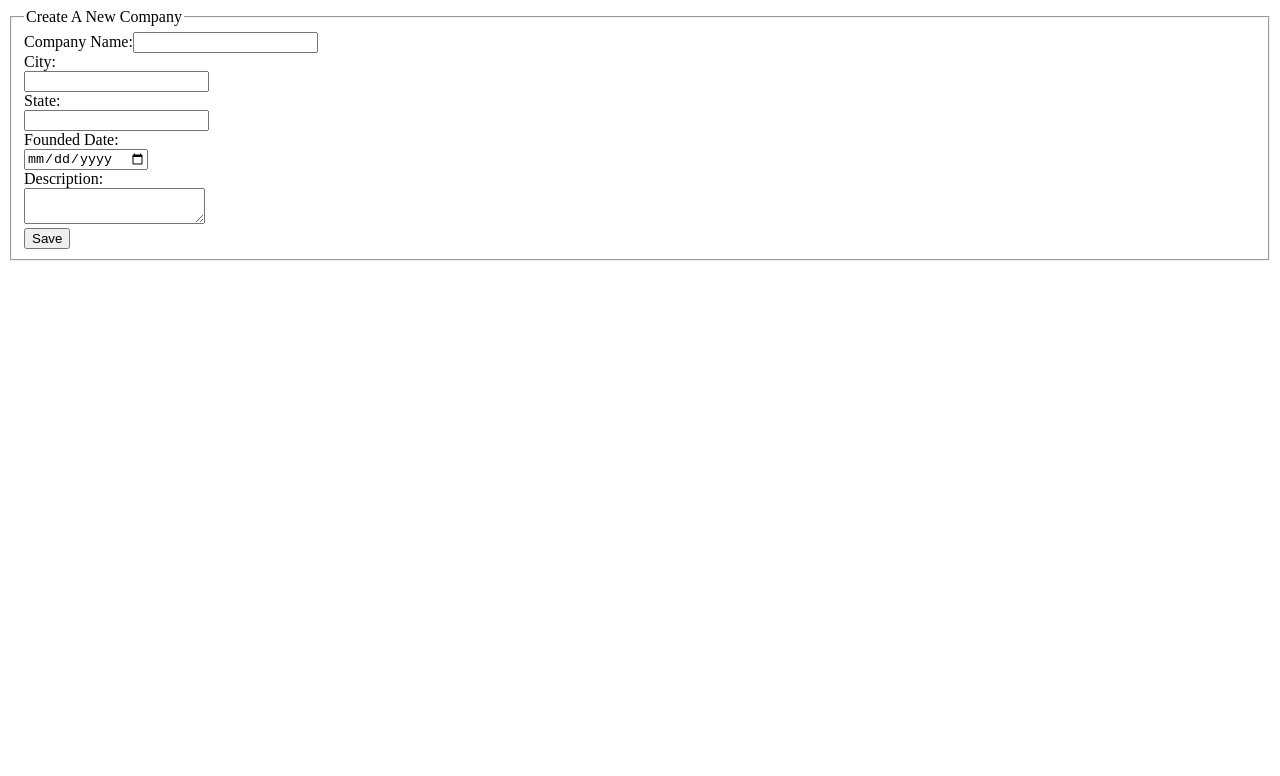
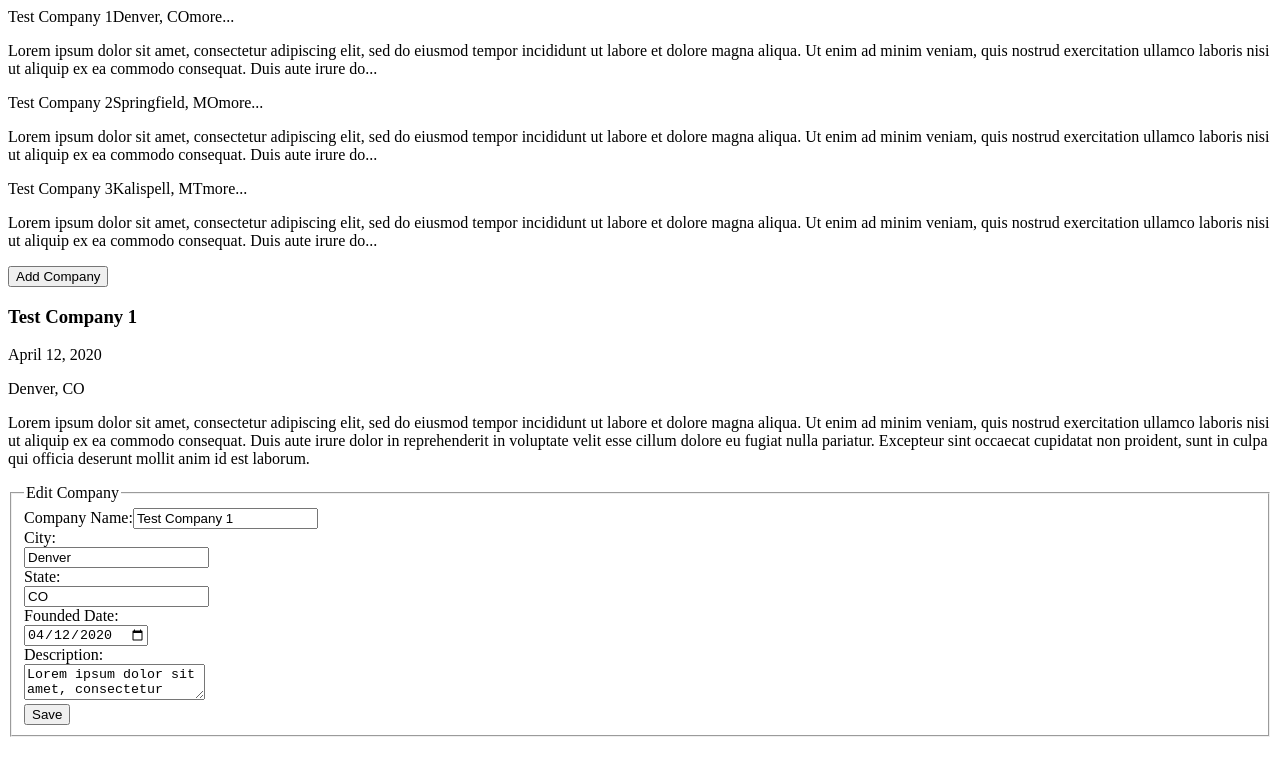
Before and after one commit to techstars/full-stack-challenge, a React (Create React App) app in the folder client/: page / in a window 1280 px wide. Shown: the top 776 px of the page. Built offline with nearby package versions, Linux system fonts and the light colour scheme; the HTML template or start-up script is replaced by a standard one.

Commit message:
add companydetail, refactors addcompany to companyform for use in companydetail component

```diff
--- a/client/src/App.jsx
+++ b/client/src/App.jsx
@@ -1,30 +1,36 @@
 import React, { useState } from 'react';
 import CompanyList from './components/CompanyList';
-import AddCompany from './components/AddCompany';
+import CompanyForm from './components/CompanyForm';
+import CompanyDetail from './components/CompanyDetail';
 
 const testData = [
     {
         name: 'Test Company 1',
         city: 'Denver',
         state: 'CO',
+        founded: '2020-04-12',
         description: 'Lorem ipsum dolor sit amet, consectetur adipiscing elit, sed do eiusmod tempor incididunt ut labore et dolore magna aliqua. Ut enim ad minim veniam, quis nostrud exercitation ullamco laboris nisi ut aliquip ex ea commodo consequat. Duis aute irure dolor in reprehenderit in voluptate velit esse cillum dolore eu fugiat nulla pariatur. Excepteur sint occaecat cupidatat non proident, sunt in culpa qui officia deserunt mollit anim id est laborum.'
     },
     {
         name: 'Test Company 2',
         city: 'Springfield',
         state: 'MO',
+        founded: '2020-05-11',
         description: 'Lorem ipsum dolor sit amet, consectetur adipiscing elit, sed do eiusmod tempor incididunt ut labore et dolore magna aliqua. Ut enim ad minim veniam, quis nostrud exercitation ullamco laboris nisi ut aliquip ex ea commodo consequat. Duis aute irure dolor in reprehenderit in voluptate velit esse cillum dolore eu fugiat nulla pariatur. Excepteur sint occaecat cupidatat non proident, sunt in culpa qui officia deserunt mollit anim id est laborum.'
     },
     {
         name: 'Test Company 3',
         city: 'Kalispell',
         state: 'MT',
+        founded: '2019-11-19',
         description: 'Lorem ipsum dolor sit amet, consectetur adipiscing elit, sed do eiusmod tempor incididunt ut labore et dolore magna aliqua. Ut enim ad minim veniam, quis nostrud exercitation ullamco laboris nisi ut aliquip ex ea commodo consequat. Duis aute irure dolor in reprehenderit in voluptate velit esse cillum dolore eu fugiat nulla pariatur. Excepteur sint occaecat cupidatat non proident, sunt in culpa qui officia deserunt mollit anim id est laborum.'
     },
 ]
 
 const App = () => {
-    const [addingCompany, updateAddingCompany] = useState(true);
+    const [addingCompany, updateAddingCompany] = useState(false);
+    const [activeCompany, updateActiveCompany] = useState('');
+    const [companies, updateCompanies] = useState(testData)
 
     const addButtonHandler = () => {
         updateAddingCompany(true);
@@ -34,11 +40,14 @@ const App = () => {
         <div id="app">
 
             {addingCompany ?
-                <AddCompany />
+                <CompanyForm />
                 :
-                <CompanyList buttonHandler={addButtonHandler} companies={testData} />
+                activeCompany ?
+                <CompanyDetail />
+                :
+                <CompanyList buttonHandler={addButtonHandler} companies={companies} />
             }
-
+    <CompanyDetail company={companies[0]}/>
         </div>
     );
 }
--- /dev/null
+++ b/client/src/components/CompanyDetail.jsx
@@ -0,0 +1,31 @@
+import React, { useState, useEffect } from 'react';
+import CompanyForm from './CompanyForm';
+
+const CompanyDetail = ({ company }) => {
+  const[name, updateName] = useState(company.name);
+  const[city, updateCity] = useState(company.city);
+  const[state, updateState] = useState(company.state);
+  const[founded, updateFounded] = useState(company.founded);
+  const[description, updateDescription] = useState(company.description);
+
+  useEffect(() => {
+    let date = new Date(company.founded);
+    let options = { year: 'numeric', month: 'long', day: 'numeric' };
+    date = date.toLocaleString('en-US', options)
+    updateFounded(date)
+  }, [])
+
+  return (
+    <div className="company-wrapper">
+
+      <h3>{company.name}</h3>
+      <p>{founded}</p>
+      <p>{`${company.city}, ${company.state}`}</p>
+      <p className ="company-description">{company.description}</p>
+      <CompanyForm company={company} />
+
+  </div>
+  )
+}
+
+export default CompanyDetail;
--- a/client/src/components/AddCompany.jsx
+++ b/client/src/components/CompanyForm.jsx
@@ -1,11 +1,25 @@
-import React, { useState } from 'react';
+import React, { useState , useEffect} from 'react';
 
-const AddCompany = () => {
+// if company passed to form, it's being used to edit existing company, otherwise it's being used to create a new company
+const AddCompany = ({ company }) => {
   const[name, updateName] = useState('');
   const[city, updateCity] = useState('');
   const[state, updateState] = useState('');
   const[founded, updateFounded] = useState('');
   const[description, updateDescription] = useState('');
+
+  // if editing company, autopopulate form fields
+  useEffect(() => {
+    // break if creating new company
+    if (!company) {
+      return;
+    }
+    updateName(company.name);
+    updateCity(company.city);
+    updateState(company.state);
+    updateFounded(company.founded);
+    updateDescription(company.description);
+  }, [])
 
   const handleFormSubmit = (e) => {
     e.preventDefault()
@@ -48,7 +62,8 @@ const AddCompany = () => {
       <form>
         <fieldset className="add-company-wrapper">
 
-          <legend className="form-legend-text">Create A New Company</legend>
+          {/* display text based on form usage */}
+          <legend className="form-legend-text">{company ? 'Edit Company' : 'Create A New Company'}</legend>
 
           <div className="form-line-one">
             <label>
@@ -58,6 +73,7 @@ const AddCompany = () => {
                 name="name"
                 className="form-input line-one-input"
                 onChange={e=> updateName(e.target.value)}
+                value={name}
               />
              {name === undefined ? <span className="form-error-text">*Company Name Required</span> : ''}
             </label>
@@ -71,6 +87,7 @@ const AddCompany = () => {
                 name="city"
                 className="form-input line-two-input"
                 onChange={e=> updateCity(e.target.value)}
+                value={city}
               />
               {city === undefined ? <span className="form-error-text">*City Required</span> : ''}
             </label><br/>
@@ -82,6 +99,7 @@ const AddCompany = () => {
                 name="state"
                 className="form-input line-two-input"
                 onChange={e=> updateState(e.target.value)}
+                value={state}
               />
               {state === undefined ? <span className="form-error-text">*State Required</span> : ''}
             </label><br/>
@@ -93,6 +111,7 @@ const AddCompany = () => {
                 name="founded-date"
                 className="form-input line-two-input"
                 onChange={e=> updateFounded(e.target.value)}
+                value={founded}
               />
             </label>
           </div>
@@ -104,6 +123,7 @@ const AddCompany = () => {
                 name="description"
                 className=" form-input line-three-input"
                 onChange={e=> updateDescription(e.target.value)}
+                value={description}
               />
               {description === undefined ? <span className="form-error-text">*Company Description Required</span> : ''}
             </label>
```
Also changed, not shown: 1 other file (tests, documents, lock files or other folders).
